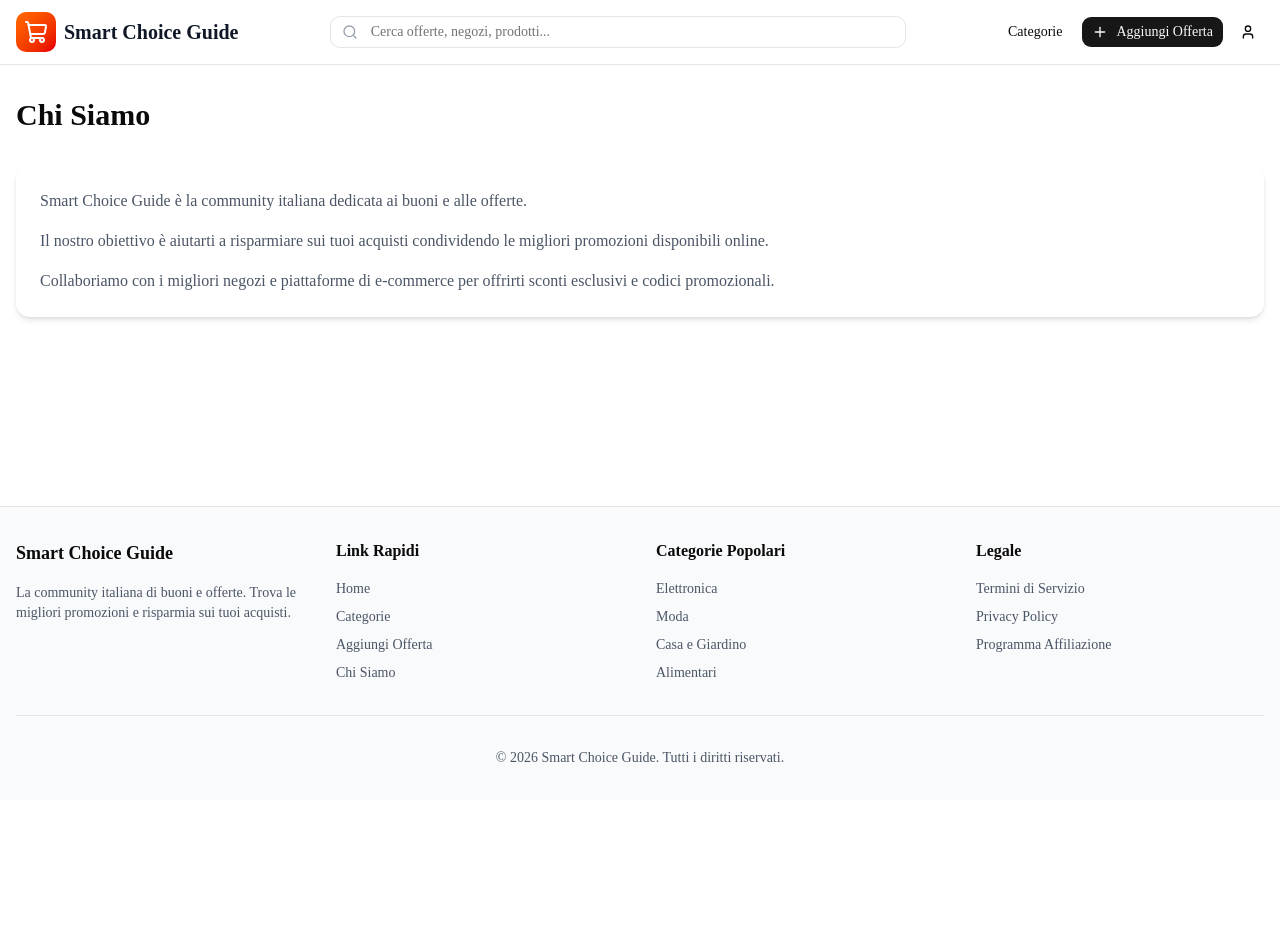
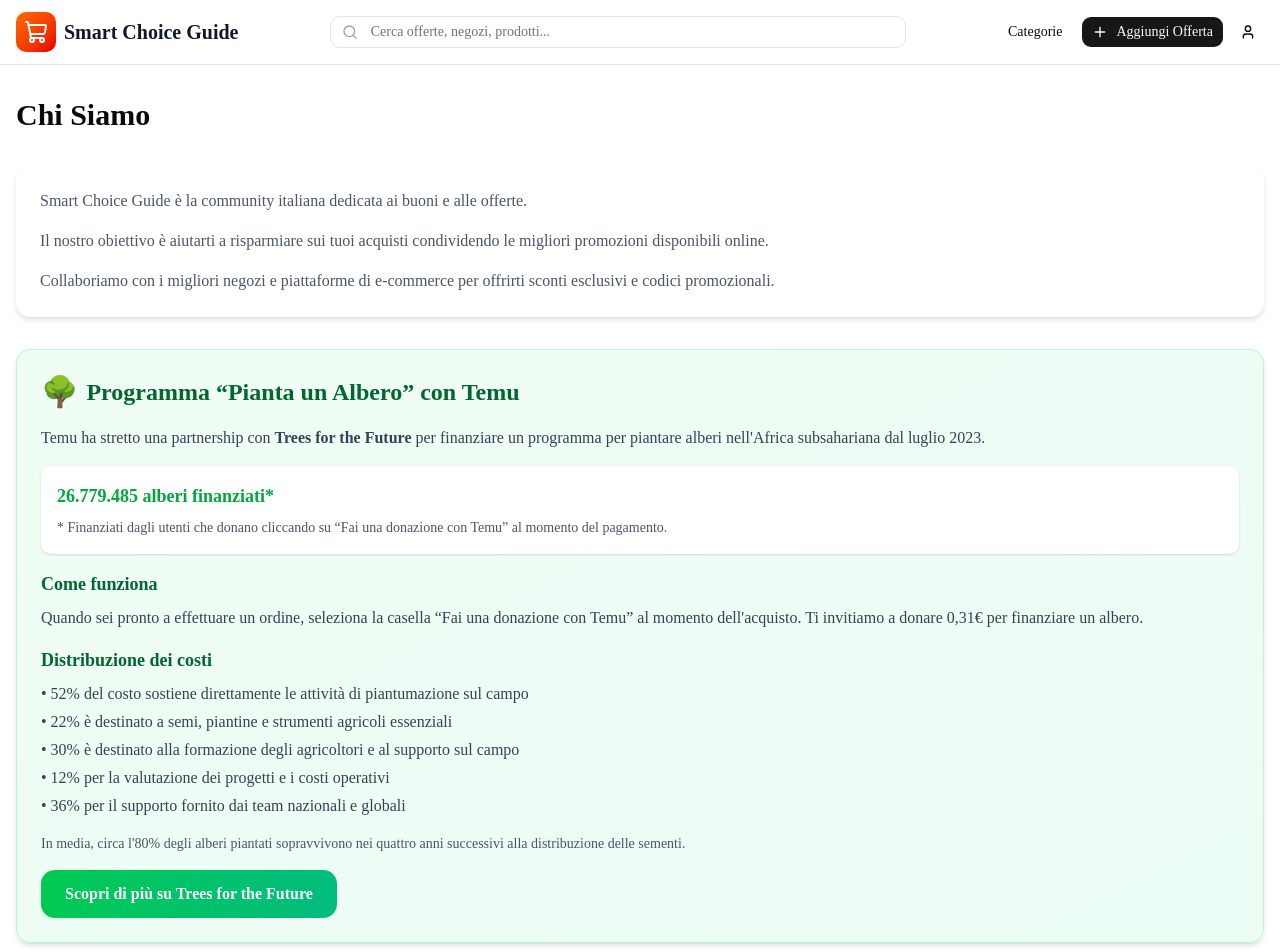
Before and after one commit to nilo1221/-smart-choice-guide-temu, a Next.js app: page /about in a window 1280 px wide. Shown: the top 952 px of the page. Before the commit the page ends 800 px from the top, so only its background shows below. Built offline with nearby package versions, Linux system fonts and the light colour scheme.

Commit message:
Add: Plant a Tree program banner and About section

```diff
--- a/src/app/about/page.tsx
+++ b/src/app/about/page.tsx
@@ -2,7 +2,8 @@
   return (
     <div className="container mx-auto px-4 py-8">
       <h1 className="mb-8 text-3xl font-bold">Chi Siamo</h1>
-      <div className="rounded-xl bg-white p-6 shadow-md">
+
+      <div className="mb-8 rounded-xl bg-white p-6 shadow-md">
         <p className="mb-4 text-gray-600">
           Smart Choice Guide è la community italiana dedicata ai buoni e alle offerte.
         </p>
@@ -13,6 +14,53 @@
           Collaboriamo con i migliori negozi e piattaforme di e-commerce per offrirti sconti esclusivi e codici promozionali.
         </p>
       </div>
+
+      <div className="rounded-xl bg-gradient-to-br from-green-50 to-emerald-50 p-6 shadow-md border border-green-200">
+        <h2 className="mb-4 text-2xl font-bold text-green-800 flex items-center gap-2">
+          <span className="text-3xl">🌳</span>
+          Programma &ldquo;Pianta un Albero&rdquo; con Temu
+        </h2>
+
+        <p className="mb-4 text-gray-700">
+          Temu ha stretto una partnership con <strong>Trees for the Future</strong> per finanziare un programma per piantare alberi nell&apos;Africa subsahariana dal luglio 2023.
+        </p>
+
+        <div className="mb-4 rounded-lg bg-white p-4 shadow-sm">
+          <p className="mb-2 text-lg font-bold text-green-600">
+            26.779.485 alberi finanziati*
+          </p>
+          <p className="text-sm text-gray-600">
+            * Finanziati dagli utenti che donano cliccando su &ldquo;Fai una donazione con Temu&rdquo; al momento del pagamento.
+          </p>
+        </div>
+
+        <h3 className="mb-2 text-lg font-semibold text-green-800">Come funziona</h3>
+        <p className="mb-4 text-gray-700">
+          Quando sei pronto a effettuare un ordine, seleziona la casella &ldquo;Fai una donazione con Temu&rdquo; al momento dell&apos;acquisto. Ti invitiamo a donare 0,31€ per finanziare un albero.
+        </p>
+
+        <h3 className="mb-2 text-lg font-semibold text-green-800">Distribuzione dei costi</h3>
+        <ul className="mb-4 space-y-1 text-gray-700">
+          <li>• 52% del costo sostiene direttamente le attività di piantumazione sul campo</li>
+          <li>• 22% è destinato a semi, piantine e strumenti agricoli essenziali</li>
+          <li>• 30% è destinato alla formazione degli agricoltori e al supporto sul campo</li>
+          <li>• 12% per la valutazione dei progetti e i costi operativi</li>
+          <li>• 36% per il supporto fornito dai team nazionali e globali</li>
+        </ul>
+
+        <p className="mb-4 text-sm text-gray-600">
+          In media, circa l&apos;80% degli alberi piantati sopravvivono nei quattro anni successivi alla distribuzione delle sementi.
+        </p>
+
+        <a
+          href="https://temu.to/k/em1zjzvro9d"
+          target="_blank"
+          rel="noopener noreferrer"
+          className="inline-block rounded-xl bg-gradient-to-r from-green-500 to-emerald-500 px-6 py-3 font-semibold text-white transition-all hover:scale-105 hover:shadow-lg"
+        >
+          Scopri di più su Trees for the Future
+        </a>
+      </div>
     </div>
   )
 }
--- a/src/app/page.tsx
+++ b/src/app/page.tsx
@@ -387,6 +387,29 @@
         </div>
       </div>
 
+      {/* Plant a Tree Banner */}
+      <div className="mb-8 rounded-2xl bg-gradient-to-br from-green-50 to-emerald-50 p-6 shadow-lg border border-green-200">
+        <div className="flex flex-col items-center gap-4 text-center md:flex-row md:text-left bg-white rounded-xl p-4 shadow-sm hover:shadow-md transition-shadow">
+          <div className="flex-1">
+            <h3 className="mb-2 text-lg font-bold text-green-800 flex items-center gap-2">
+              <span className="text-2xl">🌳</span>
+              Programma &ldquo;Pianta un Albero&rdquo; con Temu
+            </h3>
+            <p className="text-gray-700 text-sm">
+              Temu ha finanziato <span className="font-bold text-green-600">26.779.485 alberi</span> in partnership con Trees for the Future. Dona 0,31€ per piantare un albero durante i tuoi acquisti.
+            </p>
+          </div>
+          <a
+            href="https://temu.to/k/em1zjzvro9d"
+            target="_blank"
+            rel="noopener noreferrer"
+            className="rounded-xl bg-gradient-to-r from-green-500 to-emerald-500 px-6 py-3 font-semibold text-white transition-all hover:scale-105 hover:shadow-lg"
+          >
+            Scopri di più
+          </a>
+        </div>
+      </div>
+
       {/* Deals Section */}
       <Tabs defaultValue="hot" className="space-y-6">
         <TabsList className="grid w-full grid-cols-3 md:w-auto md:grid-cols-4">
```
